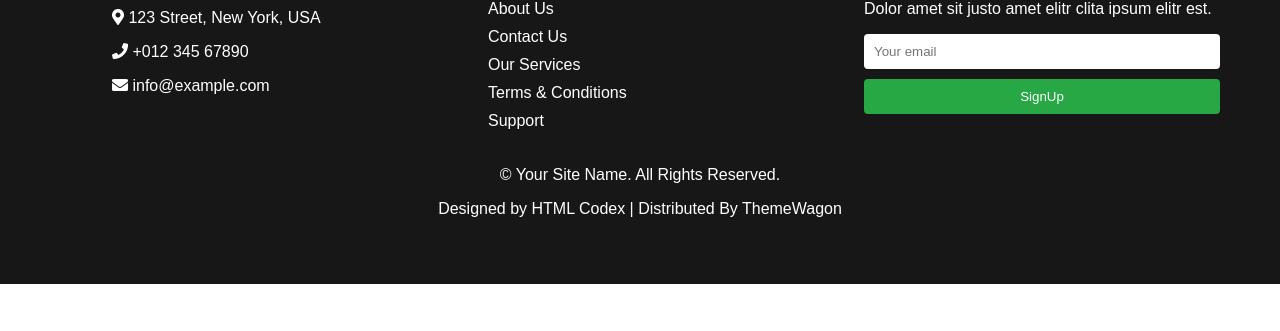
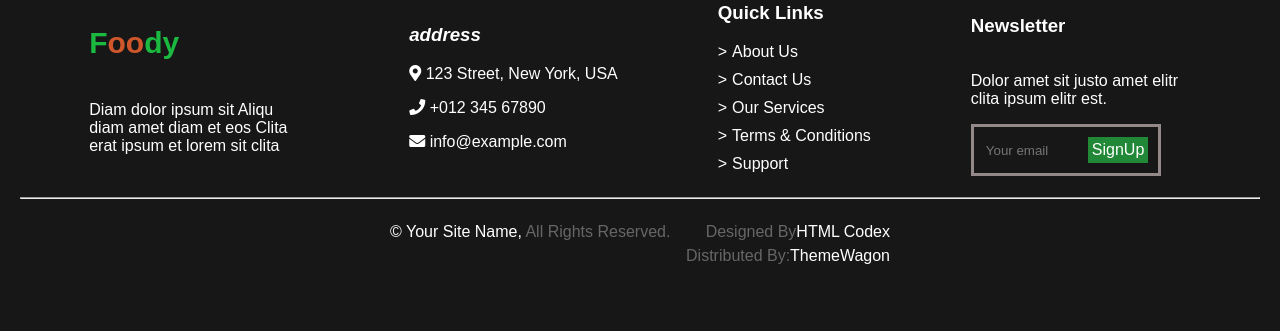
Before and after one commit to samuelolivermaia/landing_page, a plain HTML site: page site1/index.html in a window 1280 px wide. Shown: the part 1286-1617 px from the top of the page. Before the commit the page ends 1570 px from the top, so only its background shows below. Drawn offline with Linux system fonts and the light colour scheme.

Commit message:
Atualizações

```diff
--- a/site1/index.html
+++ b/site1/index.html
@@ -9,8 +9,10 @@
 </head>
 <body>
     <header>
-        <div class="logo">
-            <h1>Foody</h1>
+        <div>
+            <h1>
+                <span class="cor1">F</span><span class="cor2">oo</span><span class="cor1">dy</span>
+            </h1>
         </div>
         <nav>
             <ul class="container">
@@ -61,15 +63,23 @@
     </section>
 
     <footer>
-        <div class="footer-container">
-            <div class="footer-logo">
-                <h2>Foody</h2>
+        <div class="teste">
+
+            <div class="footer-container">
+                <h2>
+                    <span class="cor1">F</span><span class="cor2">oo</span><span class="cor1">dy</span>
+                </h2>
+
+                <p>Diam dolor ipsum sit Aliqu diam amet diam et eos Clita erat ipsum et lorem sit clita</p>
+
             </div>
-            <div class="footer-details">
-                <p>Diam dolor ipsum sit. Aliqu diam amet diam et eos. Clita erat ipsum et lorem sit clita.</p>
-                <p><i class="fas fa-map-marker-alt"></i> 123 Street, New York, USA</p>
-                <p><i class="fas fa-phone"></i> +012 345 67890</p>
-                <p><i class="fas fa-envelope"></i> info@example.com</p>
+         <div>
+                <h3><address>address</address></h3>
+
+                <p><i class="fas fa-map-marker-alt"></i> 123 Street, New York, USA </p>
+                <p><i class="fas fa-phone"></i> +012 345 67890 </p>
+                <p><i class="fas fa-envelope"></i> info@example.com </p>
+
             </div>
             <div class="footer-links">
                 <h3>Quick Links</h3>
@@ -84,16 +94,20 @@
             <div class="footer-newsletter">
                 <h3>Newsletter</h3>
                 <p>Dolor amet sit justo amet elitr clita ipsum elitr est.</p>
-                <form action="">
+                <form action="" class="form-rodape">
                     <input type="email" placeholder="Your email">
-                    <button type="submit">SignUp</button>
+                    <div class="bottom-rodape">SignUp</div>
                 </form>
             </div>
         </div>
-        <div class="footer-bottom">
-            <p>&copy; Your Site Name. All Rights Reserved.</p>
-            <p>Designed by HTML Codex | Distributed By ThemeWagon</p>
-        </div>
+        <hr>
+            <div class="footer-bottom">
+                <p>&copy; Your Site Name, <span class="Texto">All Rights Reserved.</span></p>
+                <div>
+                    <p class="By1"><span class="Texto">Designed By</span>HTML Codex</p>
+                    <p class="By2"><span class="Texto">Distributed By:</span>ThemeWagon</p>
+                </div>
+            </div>
     </footer>
 </body>
 </html>
--- a/site1/styles.css
+++ b/site1/styles.css
@@ -19,9 +19,16 @@ header {
     box-shadow: 0 2px 4px rgba(0, 0, 0, 0.1);
 }
 
-header .logo h1 {
-    color: #28a745;
-    margin: 0;
+h1 {
+    .cor1{
+        color: #1bb940;
+        margin: 0%;
+    }
+    .cor2{
+        color: rgb(207, 87, 43);
+        margin: 0%;
+
+    }
 }
 
 header nav ul {
@@ -146,23 +153,38 @@ footer {
     padding: 50px 20px;
 }
 
+.teste {
+    display: flex;
+    align-items: center;
+    gap: 100px;
+    justify-content: center;
+}
+
 .footer-container {
     display: flex;
-    justify-content: space-between;
-    max-width: 1200px;
-    margin: 0 auto;
-    flex-wrap: wrap;
+    flex-flow: column;
+    width: 220px;
 }
 
-.footer-logo h2 {
-    color: #28a745;
+.footer-container h2 {
+
+    .cor1{
+        color: #1bb940;
+        margin: 0%;
+    }
+    .cor2{
+        color: rgb(207, 87, 43);
+        margin: 0%;
+
+    }
+    font-size: 30px;
 }
 
-.footer-details,
-.footer-links,
-.footer-newsletter {
-    flex: 1;
-    margin-right: 20px;
+.footer-details{
+
+    margin-bottom: 10px;
+    font-size: 16px;
+
 }
 
 .footer-links ul {
@@ -179,28 +201,57 @@ footer {
     color: #fff;
 }
 
-.footer-newsletter form {
+.footer-links ul li a::before{
+    content: "\003E";
+    padding-right: 5px;
+}
+
+.footer-newsletter {
     display: flex;
     flex-direction: column;
+    width: 220px;
 }
 
-.footer-newsletter form input {
+.form-rodape{
+    display: flex;
+    border: solid rgba(238, 221, 221, 0.575);
+    width: max-content;
     padding: 10px;
-    margin-bottom: 10px;
-    border: none;
-    border-radius: 4px;
+
 }
 
-.footer-newsletter form button {
-    padding: 10px;
-    border: none;
-    background-color: #28a745;
-    color: #fff;
-    border-radius: 4px;
-    cursor: pointer;
+.bottom-rodape{
+    background-color: #218838;
+    padding: 4px;
 }
 
-.footer-bottom {
-    text-align: center;
-    margin-top: 20px;
+.form-rodape input {
+    width: 100px;
+    background-color: inherit;
+    border: none;
 }
+
+.footer-bottom{
+    display: flex;
+    justify-content: space-between;
+    padding: 0 370px;
+}
+
+.footer-bottom div{
+    display: flex;
+    flex-flow: column;
+
+}
+
+.By1{
+    display: flex;
+    justify-content: end;
+}
+
+.By2{
+    margin-top: -10px;
+}
+
+.Texto{
+    color: #666;
+}
```
